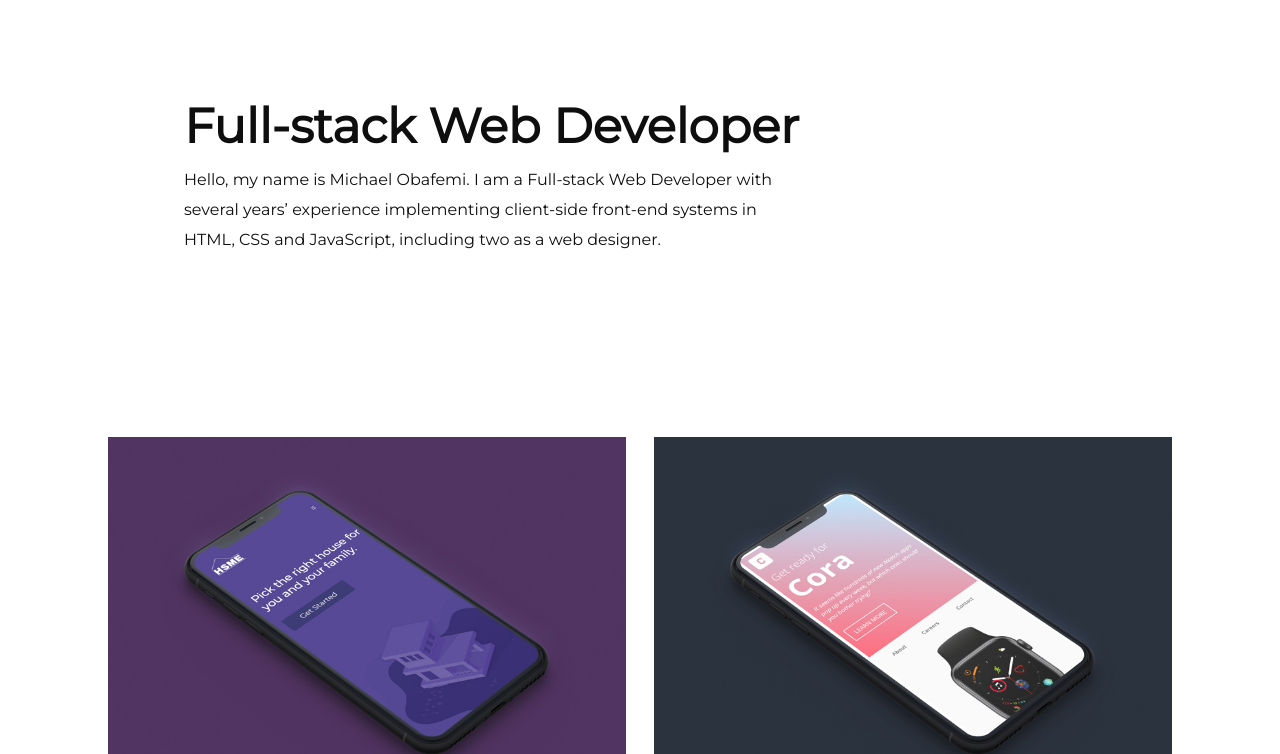
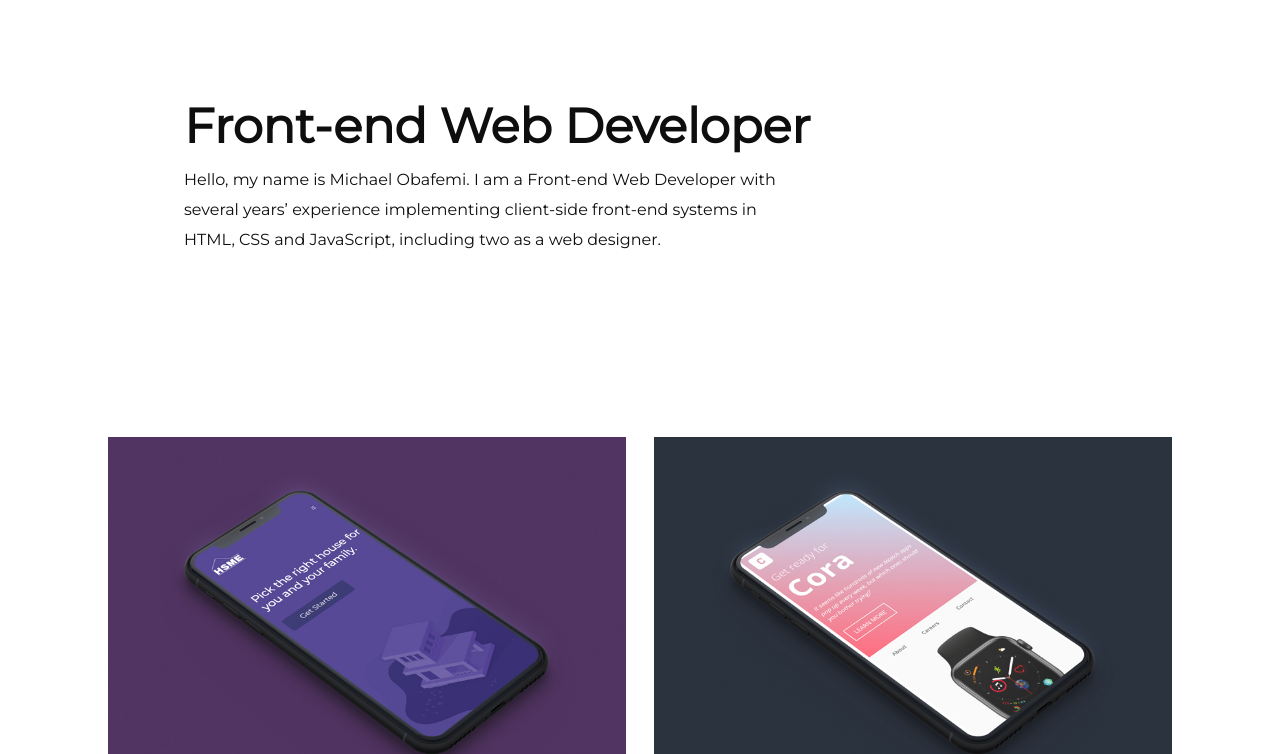
Before and after one commit to obafemim/obafemim1, a website: page index.html in a window 1280 px wide. Shown: the part 73-827 px from the top of the page. Drawn offline with nearby package versions, Linux system fonts and the light colour scheme.

Commit message:
Update index.html

```diff
--- a/index.html
+++ b/index.html
@@ -24,8 +24,8 @@
       </nav>
 
       <header>
-        <h1 class="anim">Full-stack Web Developer</h1>
-        <p class="anim">Hello, my name is Michael Obafemi. I am a Full-stack Web Developer with several years’ experience implementing client-side front-end systems in HTML, CSS and JavaScript, including two as a web designer.</p>
+        <h1 class="anim">Front-end Web Developer</h1>
+        <p class="anim">Hello, my name is Michael Obafemi. I am a Front-end Web Developer with several years’ experience implementing client-side front-end systems in HTML, CSS and JavaScript, including two as a web designer.</p>
       </header>
 
       <div class="work">
```
